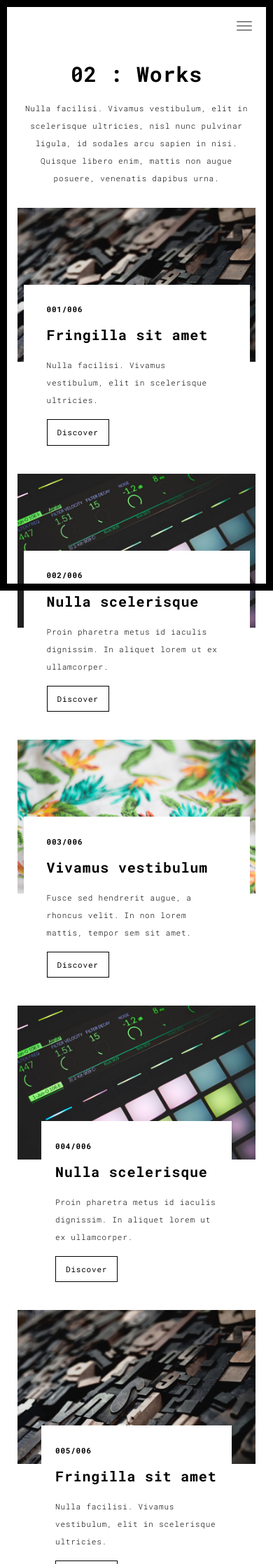
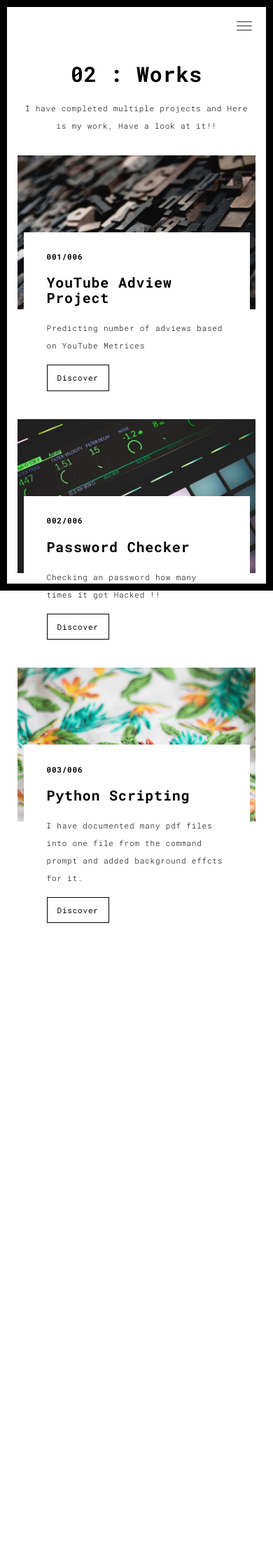
Before and after one commit to Suryasreemanth/Portfolio, a Flask app: page /works.html in a window 390 px wide. Shown: the top 2235 px of the page at 70% size. After the commit the page ends 1319 px from the top, so only its background shows below. Run offline with Flask 2, Linux system fonts and the light colour scheme; some libraries are stand-ins or nearby versions.

Commit message:
Changing to peronal portfolio

```diff
--- a/templates/index.html
+++ b/templates/index.html
@@ -58,7 +58,7 @@
                 <span id="typed-strings">
                   <span>I am Surya Sreemanth</span>
                   <span>Python Developer</span>
-                  <span>Looking for job opportunities</span>
+                  <span>Looking for new job opportunities</span>
                 </span>
                 <span id="typed"></span>
               </h1>
--- a/templates/works.html
+++ b/templates/works.html
@@ -56,7 +56,7 @@
       <div class="col-sm-8 col-sm-offset-2 section-container-spacer">
         <div class="text-center">
           <h1 class="h2">02 : Works</h1>
-          <p>Nulla facilisi. Vivamus vestibulum, elit in scelerisque ultricies, nisl nunc pulvinar ligula, id sodales arcu sapien in nisi. Quisque libero enim, mattis non augue posuere, venenatis dapibus urna.</p>
+          <p>I have completed multiple projects and Here is my work, Have a look at it!! </p>
         </div>
       </div>
 
@@ -74,8 +74,8 @@
                       </a>
                       <div class="card-container card-container-lg">
                         <h4>001/006</h4>
-                        <h3>Fringilla sit amet</h3>
-                        <p>Nulla facilisi. Vivamus vestibulum, elit in scelerisque ultricies.</p>
+                        <h3>YouTube Adview Project</h3>
+                        <p>Predicting number of adviews based on YouTube Metrices</p>
                         <a href="./work.html" title="" class="btn btn-default">Discover</a>
                       </div>
                     </div>
@@ -85,8 +85,8 @@
                       </a>
                       <div class="card-container card-container-lg">
                         <h4>002/006</h4>
-                        <h3>Nulla scelerisque</h3>
-                        <p>Proin pharetra metus id iaculis dignissim. In aliquet lorem ut ex ullamcorper.</p>
+                        <h3>Password Checker</h3>
+                        <p>Checking an password how many times it got Hacked !!</p>
                         <a href="./work.html" title="" class="btn btn-default">Discover</a>
                       </div>
                     </div>
@@ -96,63 +96,20 @@
                       </a>
                       <div class="card-container card-container-lg">
                         <h4>003/006</h4>
-                        <h3>Vivamus vestibulum</h3>
-                        <p>Fusce sed hendrerit augue, a rhoncus velit. In non lorem mattis, tempor sem sit amet.</p>
+                        <h3>Python Scripting</h3>
+                        <p>I have documented many pdf files into one file from the command prompt and added background effcts for it. </p>
                         <a href="./work.html" title="" class="btn btn-default">Discover</a>
                       </div>
                     </div>
 
-                </div>
-                <!--/row-->
-            </div>
-            <!--/item-->
-            <div class="item">
-                <div class="row">
-                  <div class="col-sm-4">
-                    <a href="./work.html" class="black-image-project-hover">
-                      <img src="./static/assets/images/work02-hover.jpg" alt="Image" class="img-responsive">
-                    </a>
-                    <div class="card-container">
-                      <h4>004/006</h4>
-                      <h3>Nulla scelerisque</h3>
-                      <p>Proin pharetra metus id iaculis dignissim. In aliquet lorem ut ex ullamcorper.</p>
-                      <a href="./work.html" class="btn btn-default">Discover</a>
-                    </div>
-                  </div>
-                   <div class="col-sm-4">
-                      <a href="./work.html" class="black-image-project-hover">
-                        <img src="./static/assets/images/work01-hover.jpg" alt="Image" class="img-responsive">
-                      </a>
-                      <div class="card-container">
-                        <h4>005/006</h4>
-                        <h3>Fringilla sit amet</h3>
-                        <p>Nulla facilisi. Vivamus vestibulum, elit in scelerisque ultricies.</p>
-                        <a href="./work.html" class="btn btn-default">Discover</a>
-                      </div>
-                    </div>
 
-                    <div class="col-sm-4">
-                      <a href="./work.html" class="black-image-project-hover">
-                        <img src="./static/assets/images/work03-hover.jpg" alt="Image" class="img-responsive">
-                      </a>
-                      <div class="card-container">
-                        <h4>006/006</h4>
-                        <h3>Vivamus vestibulum</h3>
-                        <p>Fusce sed hendrerit augue, a rhoncus velit. In non lorem mattis, tempor sem sit amet.</p>
-                        <a href="./work.html" class="btn btn-default">Discover</a>
-                      </div>
-                    </div>
 
                 </div>
                 <!--/row-->
             </div>
 
             <!--/item-->
-        </div>
-        <!--/carousel-inner-->
-        <a class="left carousel-control" href="#myCarousel" data-slide="prev">‹</a>
 
-        <a class="right carousel-control" href="#myCarousel" data-slide="next">›</a>
      </div>
 
 
@@ -171,7 +128,7 @@
   <div class="container">
     <div class="row">
       <div class="col-xs-12">
-        <p>© UNTITLED | Website created with <a href="http://www.mashup-template.com/" title="Create website with free html template">Mashup Template</a>/<a href="https://www.unsplash.com/" title="Beautiful Free Images">Unsplash</a></p>
+        <p> </p>
       </div>
     </div>
   </div>
```
Also changed, not shown: templates/about.html (+11 -12 lines), templates/contact.html (+4 -4 lines).
